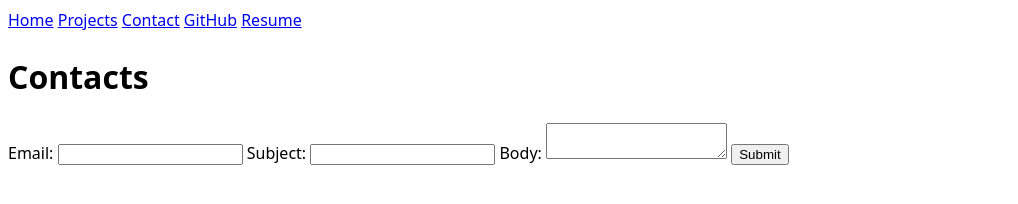
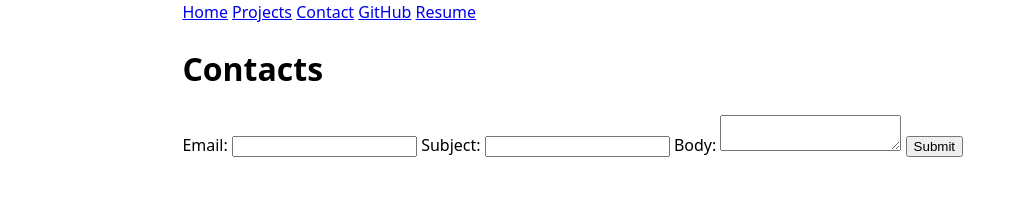
Before and after one commit to JaredW022/portfolio, a plain HTML site: page contact/index.html in a window 1280 px wide. Shown: the whole page, without its empty margins (0-1018 px from the left). Drawn offline with Linux system fonts and the light colour scheme; files that its build step writes are made by us from their sources.

Commit message:
margin and padding

```diff
--- a/style.css
+++ b/style.css
@@ -3,8 +3,7 @@ body {
 	   and use the OS’s UI font as the website font
 	 */
   font: 100%/1.5 system-ui;
+  max-width: 100ch;
+  margin: 0 auto;
+  padding: 1;
 }
-
-p.ex1 {
-  max-width: 150px;
-}
```
